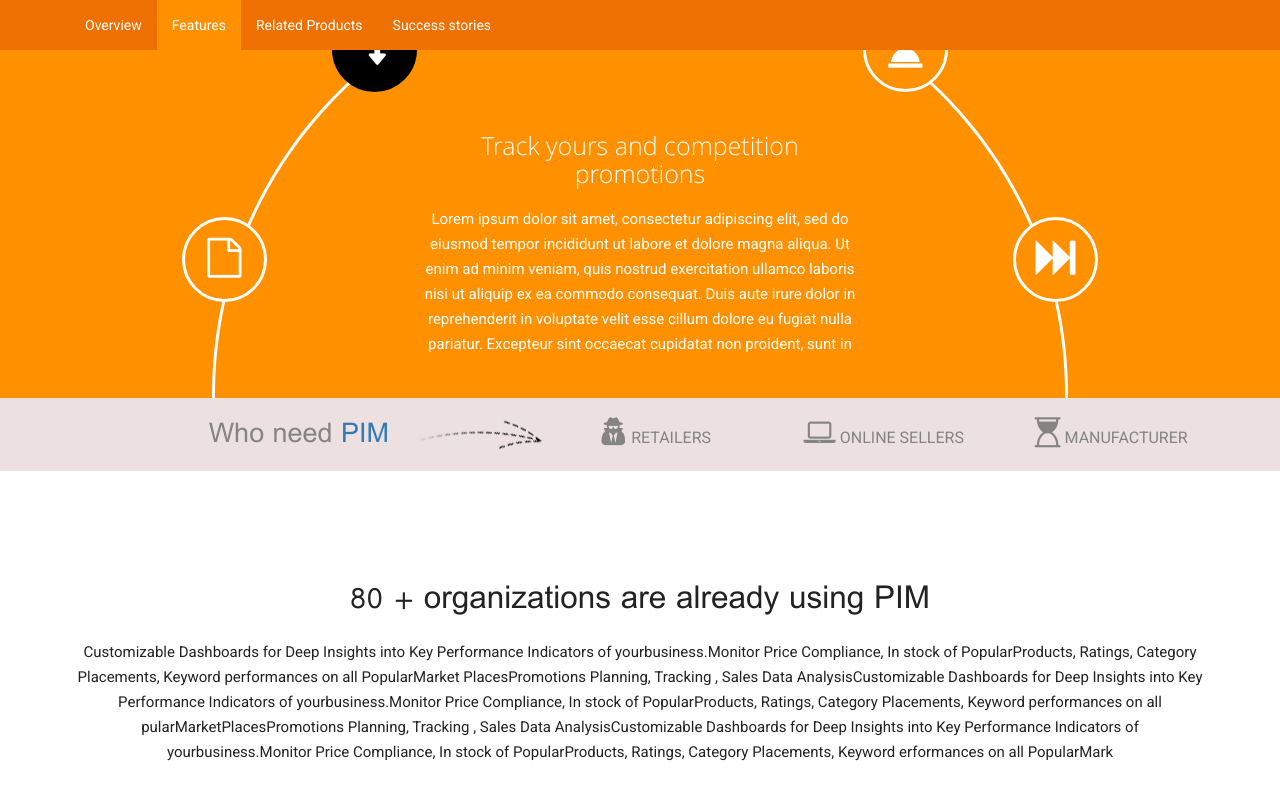
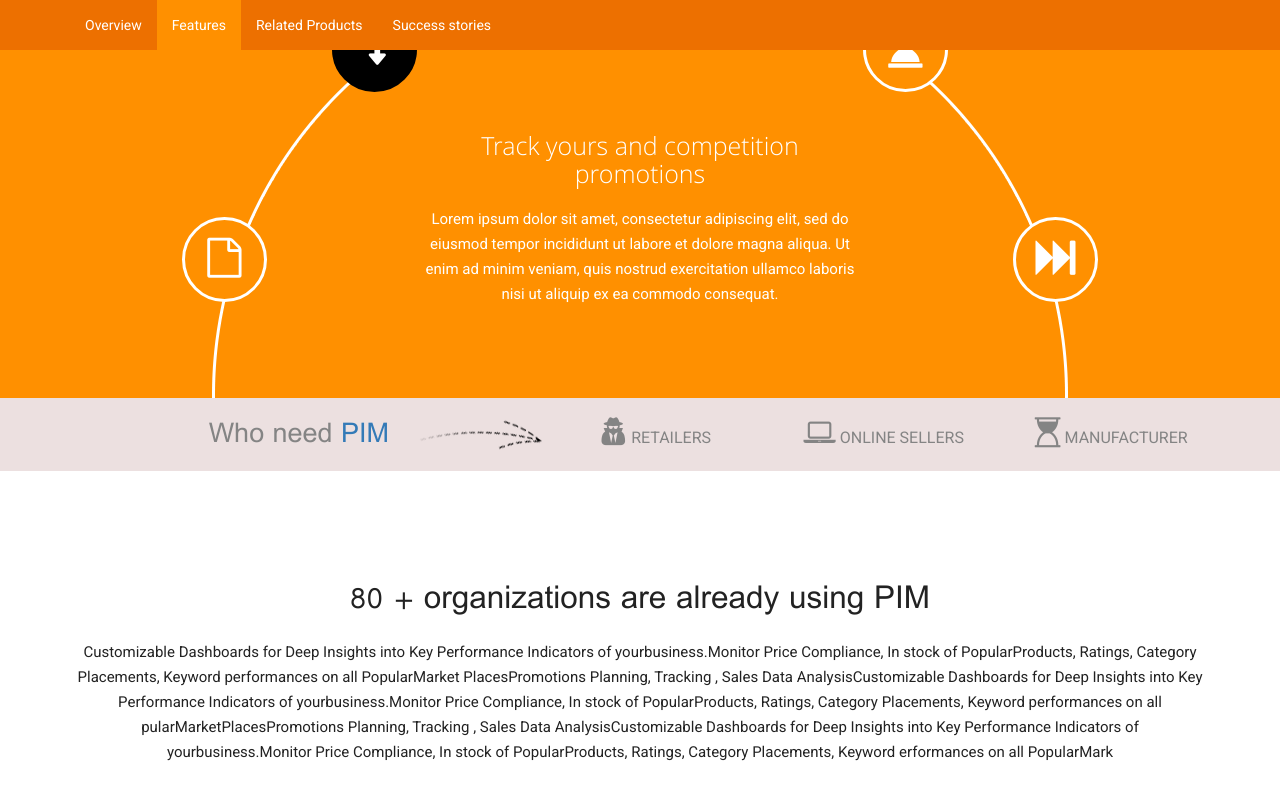
Before and after one commit to paxcom/paxcom.github.io, a Jekyll site: the page built from insights/index.html, in a window 1280 px wide and 900 px high, scrolled down 706 px. Shown: the top 800 px of the window. Built offline with Jekyll 4.4.1, drawn with Linux system fonts in a browser that asks for light colours.

Commit message:
update content

```diff
--- a/_includes/why-insights.html
+++ b/_includes/why-insights.html
@@ -19,23 +19,23 @@
           <div class="slides-contents">
             <div class="content slide-content active-slide-content" id="getProduct">
               <h3> Get Product Reviews Sentiment</h3>
-              <p>Lorem ipsum dolor sit amet, consectetur adipiscing elit, sed do eiusmod tempor incididunt ut labore et dolore magna aliqua. Ut enim ad minim veniam, quis nostrud exercitation ullamco laboris nisi ut aliquip ex ea commodo consequat. Duis aute irure dolor in reprehenderit in voluptate velit esse cillum dolore eu fugiat nulla pariatur. Excepteur sint occaecat cupidatat non proident,</p>
+              <p>Lorem ipsum dolor sit amet, consectetur adipiscing elit, sed do eiusmod tempor incididunt ut labore et dolore magna aliqua. Ut enim ad minim veniam, quis nostrud exercitation ullamco laboris nisi ut aliquip ex ea commodo consequat.</p>
             </div>
             <div class="content slide-content" id="track">
               <h3>Track yours and competition promotions</h3>
-              <p>Lorem ipsum dolor sit amet, consectetur adipiscing elit, sed do eiusmod tempor incididunt ut labore et dolore magna aliqua. Ut enim ad minim veniam, quis nostrud exercitation ullamco laboris nisi ut aliquip ex ea commodo consequat. Duis aute irure dolor in reprehenderit in voluptate velit esse cillum dolore eu fugiat nulla pariatur. Excepteur sint occaecat cupidatat non proident, sunt in</p>
+              <p>Lorem ipsum dolor sit amet, consectetur adipiscing elit, sed do eiusmod tempor incididunt ut labore et dolore magna aliqua. Ut enim ad minim veniam, quis nostrud exercitation ullamco laboris nisi ut aliquip ex ea commodo consequat.</p>
             </div>
             <div class="content slide-content" id="getAlerts">
               <h3>Get alerts on out of stock products</h3>
-              <p>Lorem ipsum dolor sit amet, consectetur adipiscing elit, sed do eiusmod tempor incididunt ut labore et dolore magna aliqua. Ut enim ad minim veniam, quis nostrud exercitation ullamco laboris nisi ut aliquip ex ea commodo consequat. Duis aute irure dolor in reprehenderit in voluptate velit esse cillum dolore eu fugiat nulla pariatur. Excepteur sint occaecat cupidatat non proident, sunt in </p>
+              <p>Lorem ipsum dolor sit amet, consectetur adipiscing elit, sed do eiusmod tempor incididunt ut labore et dolore magna aliqua. Ut enim ad minim veniam, quis nostrud exercitation ullamco laboris nisi ut aliquip ex ea commodo consequat.  </p>
             </div>
             <div class="content slide-content" id="productPrice">
               <h3>Track product prices from marketplace</h3>
-              <p>Lorem ipsum dolor sit amet, consectetur adipiscing elit, sed do eiusmod tempor incididunt ut labore et dolore magna aliqua. Ut enim ad minim veniam, quis nostrud exercitation ullamco laboris nisi ut aliquip ex ea commodo consequat. Duis aute irure dolor in reprehenderit in voluptate velit esse cillum dolore eu fugiat nulla pariatur. Excepteur sint occaecat cupidatat non proident, sunt in </p>
+              <p>Lorem ipsum dolor sit amet, consectetur adipiscing elit, sed do eiusmod tempor incididunt ut labore et dolore magna aliqua. Ut enim ad minim veniam, quis nostrud exercitation ullamco laboris nisi ut aliquip ex ea commodo consequat.  </p>
             </div>
             <div class="content slide-content" id="launch-products-faster">
               <h3>Launch products faster</h3>
-              <p>Lorem ipsum dolor sit amet, consectetur adipiscing elit, sed do eiusmod tempor incididunt ut labore et dolore magna aliqua. Ut enim ad minim veniam, quis nostrud exercitation ullamco laboris nisi ut aliquip ex ea commodo consequat. Duis aute irure dolor in reprehenderit in voluptate velit esse cillum dolore eu fugiat nulla pariatur. Excepteur sint occaecat cupidatat non proident, sunt in </p>
+              <p>Lorem ipsum dolor sit amet, consectetur adipiscing elit, sed do eiusmod tempor incididunt ut labore et dolore magna aliqua. Ut enim ad minim veniam, quis nostrud exercitation ullamco laboris nisi ut aliquip ex ea commodo consequat. </p>
             </div>
           </div>
         </div>
```
